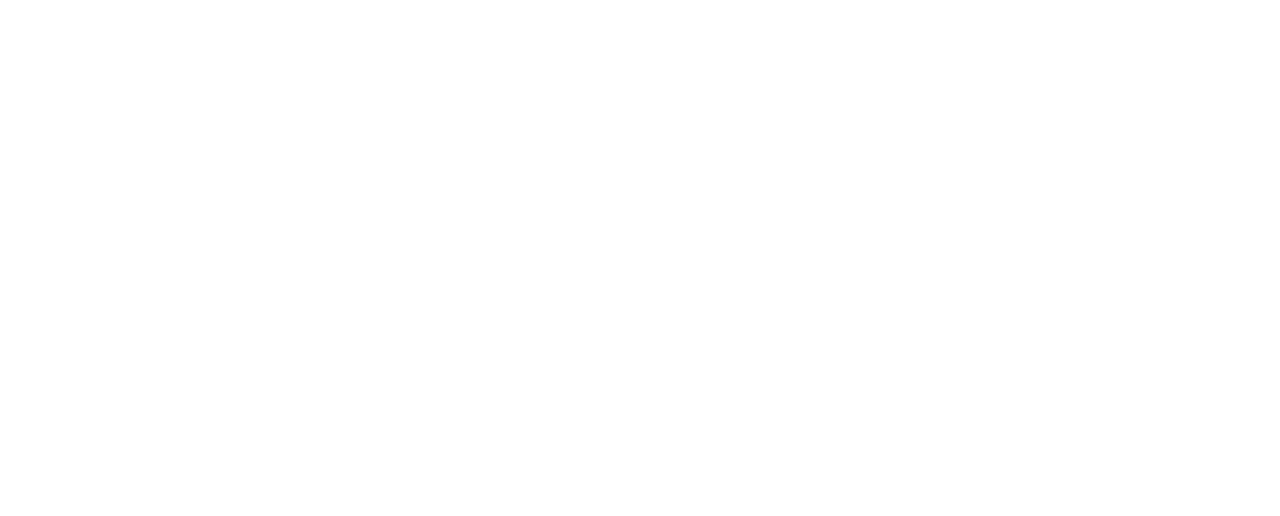
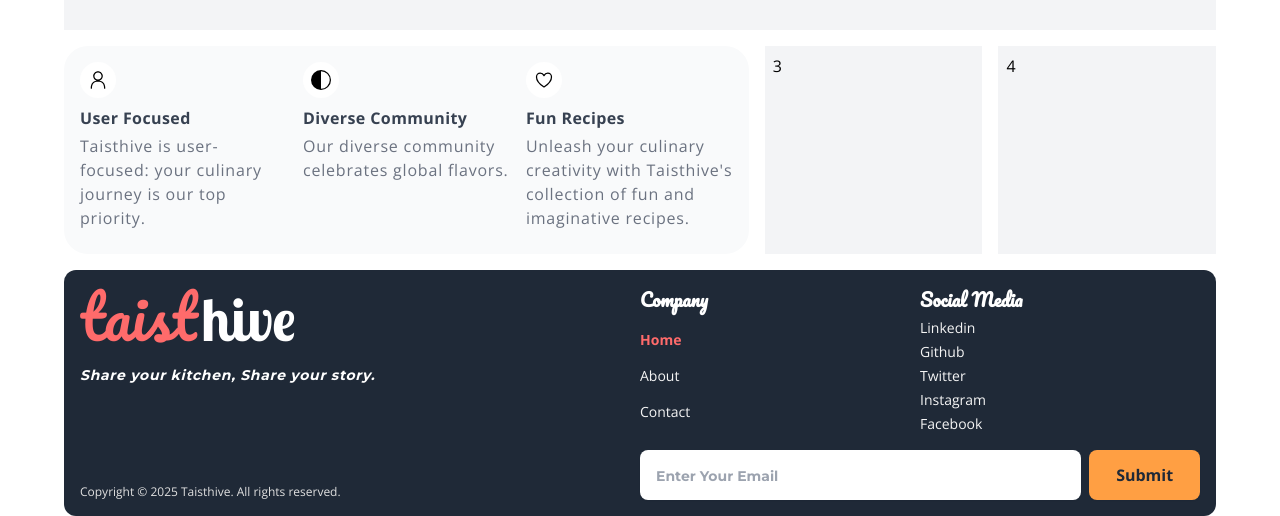
Before and after one commit to PC-Ngumoha/taisthive, a Next.js app in the folder taisthive/: page / in a window 1280 px wide. Shown: the part 742-1258 px from the top of the page. Before the commit the page ends 800 px from the top, so only its background shows below. Built offline with nearby package versions, Linux system fonts and the light colour scheme; a web font is replaced by a local one.

Commit message:
Home Page: progress ⚙⚙

```diff
--- a/taisthive/src/app/page.tsx
+++ b/taisthive/src/app/page.tsx
@@ -1,11 +1,71 @@
+import { RxPerson } from 'react-icons/rx';
+import { BsCircleHalf } from 'react-icons/bs';
+import { IoHeartOutline } from 'react-icons/io5';
 
 export default function Home() {
   return (
     <article>
-      <h1 className="text-3xl tracking-wider leading-loose font-display font-bold">Welcome to taisthive!</h1>
-      <span className="text-md">The home of clear cut recipes that take your meal ideas from zero to done and leaves you feeling
-        satisfied in the end.
-      </span>
+      {/* Marketing hero section */}
+      <section
+        className="h-[180vh] md:h-[90vh] lg:h-[110vh] grid grid-cols-1 grid-rows-10
+      md:grid-cols-2 lg:grid-cols-5 md:grid-rows-4 gap-4 my-4"
+      >
+        <div className="bg-gray-100 p-2 text-bold row-span-3 md:col-span-2 md:row-span-2 lg:col-span-5 lg:row-span-3">
+          1
+        </div>
+
+        {/* 2nd Card - Core Values */}
+        <div
+          className="bg-gray-50 p-2 text-bold row-span-3 md:col-span-2 md:row-span-1 lg:col-span-3
+        h-full w-full flex rounded-3xl flex-col md:flex-row border-gray-100"
+        >
+          {[
+            {
+              id: 1,
+              title: 'User focused',
+              description:
+                'Taisthive is user-focused: your culinary journey is our top priority.',
+              icon: RxPerson,
+            },
+            {
+              id: 2,
+              title: 'Diverse community',
+              description: 'Our diverse community celebrates global flavors.',
+              icon: BsCircleHalf,
+            },
+            {
+              id: 3,
+              title: 'Fun recipes',
+              description:
+                "Unleash your culinary creativity with Taisthive's collection of fun and imaginative recipes.",
+              icon: IoHeartOutline,
+            },
+          ].map((value) => (
+            <div key={value.id} className="flex-1 p-2">
+              <div
+                className="bg-white rounded-full p-2 w-fit h-fit flex items-center justify-center
+                              mb-2 text-xl"
+              >
+                <value.icon />
+              </div>
+              <div>
+                <h3 className="text-gray-700 font-bold font-sans tracking-wide mb-1 capitalize">
+                  {value.title}
+                </h3>
+                <span className="text-gray-500 tracking-wider">
+                  {value.description}
+                </span>
+              </div>
+            </div>
+          ))}
+        </div>
+        <div className="bg-gray-100 p-2 text-bold row-span-2 md:row-span-1">
+          3
+        </div>
+        <div className="bg-gray-100 p-2 text-bold row-span-2 md:row-span-1">
+          4
+        </div>
+      </section>
     </article>
   );
 }
--- a/taisthive/src/components/Footer/Footer.tsx
+++ b/taisthive/src/components/Footer/Footer.tsx
@@ -20,34 +20,6 @@
       id: 3,
       name: 'Contact',
       url: '/contact',
-    },
-  ];
-
-  const socialLinks = [
-    {
-      id: 1,
-      name: 'Linkedin',
-      url: 'https://www.linkedin.com/in/chukwuemeka-ngumoha-95a633194/',
-    },
-    {
-      id: 2,
-      name: 'Github',
-      url: 'https://github.com/PC-Ngumoha',
-    },
-    {
-      id: 3,
-      name: 'Twitter',
-      url: 'https://x.com/PNgumoha',
-    },
-    {
-      id: 4,
-      name: 'Instagram',
-      url: 'https://www.instagram.com/ngumohaprince/',
-    },
-    {
-      id: 5,
-      name: 'Facebook',
-      url: 'https://web.facebook.com/prince.ngumoha.3',
     },
   ];
 
@@ -80,7 +52,7 @@
       {/* Company Logo, Slogan & Copyright text*/}
       <section className="flex-1 flex flex-col justify-between">
         <div className="flex flex-col justify-between">
-          <span className="text-6xl">
+          <span className="text-6xl cursor-pointer">
             <span className="font-pacifico text-primary">taist</span>
             <span className="ml-1 font-bold font-lobster">hive</span>
           </span>
@@ -117,8 +89,35 @@
           {/* Social Media */}
           <div className="flex-1 my-8 md:my-0">
             <h3 className="text-lg font-bold font-pacifico">Social Media</h3>
+            {/* List of social media links */}
             <ul className="text-sm">
-              {socialLinks.map((link) => (
+              {[
+                {
+                  id: 1,
+                  name: 'Linkedin',
+                  url: 'https://www.linkedin.com/in/chukwuemeka-ngumoha-95a633194/',
+                },
+                {
+                  id: 2,
+                  name: 'Github',
+                  url: 'https://github.com/PC-Ngumoha',
+                },
+                {
+                  id: 3,
+                  name: 'Twitter',
+                  url: 'https://x.com/PNgumoha',
+                },
+                {
+                  id: 4,
+                  name: 'Instagram',
+                  url: 'https://www.instagram.com/ngumohaprince/',
+                },
+                {
+                  id: 5,
+                  name: 'Facebook',
+                  url: 'https://web.facebook.com/prince.ngumoha.3',
+                },
+              ].map((link) => (
                 <li
                   key={link.id}
                   className="hover:underline mt-1 text-secondary"
--- a/taisthive/src/components/Navbar/Navbar.tsx
+++ b/taisthive/src/components/Navbar/Navbar.tsx
@@ -58,7 +58,7 @@
         {/* Logo */}
         <span
           className="text-4xl tracking-wider leading-loose flex-1 flex justify-center md:justify-start
-        items-center ml-0 md:ml-8 lg:ml-16"
+        items-center ml-0 md:ml-8 lg:ml-16 cursor-pointer"
         >
           <span className="font-pacifico text-primary">taist</span>
           <span className="ml-1 font-bold font-lobster">hive</span>
```
